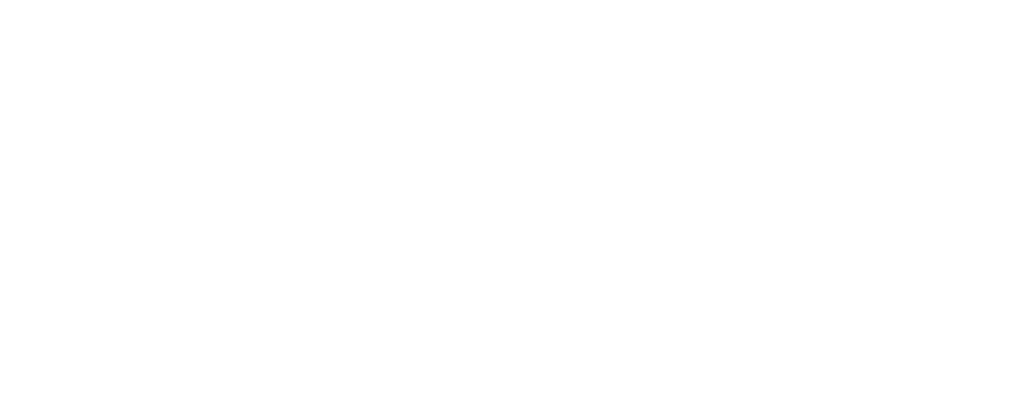
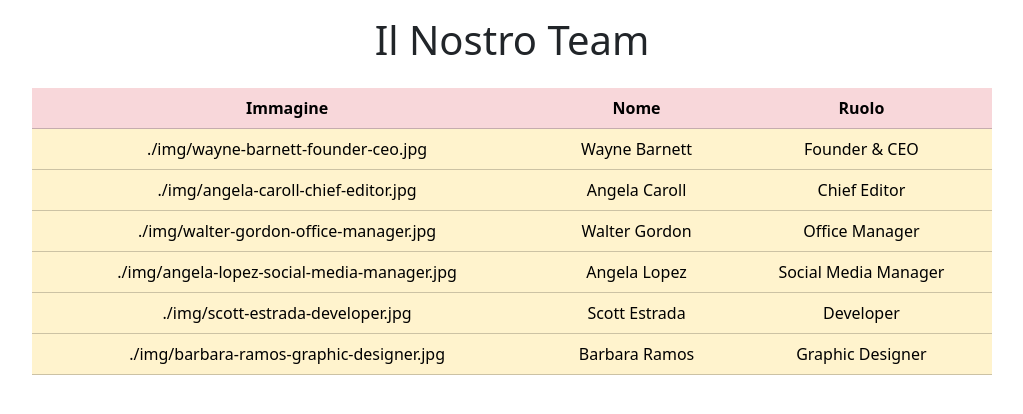
Before and after one commit to FedeAle1525/js-our-team, a plain HTML site: page index.html in a window 1280 px wide. Shown: the whole page, without its empty margins (128-1151 px from the left). Drawn offline with nearby package versions, Linux system fonts and the light colour scheme.

Commit message:
JS + HTML for "Milestone 2"

```diff
--- a/index.html
+++ b/index.html
@@ -4,10 +4,25 @@
   <meta charset="UTF-8">
   <meta http-equiv="X-UA-Compatible" content="IE=edge">
   <meta name="viewport" content="width=device-width, initial-scale=1.0">
+  <link href="https://cdn.jsdelivr.net/npm/bootstrap@5.3.0-alpha1/dist/css/bootstrap.min.css" rel="stylesheet" integrity="sha384-GLhlTQ8iRABdZLl6O3oVMWSktQOp6b7In1Zl3/Jr59b6EGGoI1aFkw7cmDA6j6gD" crossorigin="anonymous">
   <title>Our Team</title>
 </head>
-<body>
+<body class="d-flex flex-column align-items-center">
+
+  <h1 class="py-3">Il Nostro Team</h1>
+
+  <table class="table w-75 text-center">
+    <thead class="table-danger">
+      <th>Immagine</th>
+      <th>Nome</th>
+      <th>Ruolo</th>
+    </thead>
+    <tbody id="table" class="table-warning">
+
+    </tbody>
+  </table>
 
   <script src="./js/script.js"></script>
+  <script src="https://cdn.jsdelivr.net/npm/bootstrap@5.3.0-alpha1/dist/js/bootstrap.bundle.min.js" integrity="sha384-w76AqPfDkMBDXo30jS1Sgez6pr3x5MlQ1ZAGC+nuZB+EYdgRZgiwxhTBTkF7CXvN" crossorigin="anonymous"></script>
 </body>
 </html>
--- a/js/script.js
+++ b/js/script.js
@@ -58,3 +58,25 @@ for (let i = 0; i < team.length; i++){
     console.log(member[key]);
   };
 };
+
+// MILESTONE 2: Stampare le stesse informazioni su DOM sotto forma di stringhe
+
+// Recupero elemento Tabella dal DOM
+const tableEl = document.getElementById('table');
+
+for (let i = 0; i < team.length; i++){
+  // Pesco ogni Membro come elemento dell'Array Team
+  const member = team[i];
+
+  // Leggo i valori delle varie Proprieta' del Membro
+  const firstName = member.firstName;
+  const lastName = member.lastName;
+  const role = member.role;
+  const picture = member.picture;
+
+  tableEl.innerHTML +=
+  `<td>${picture}</td>
+  <td>${firstName} ${lastName}</td>
+  <td>${role}</td>`;
+
+};
```
